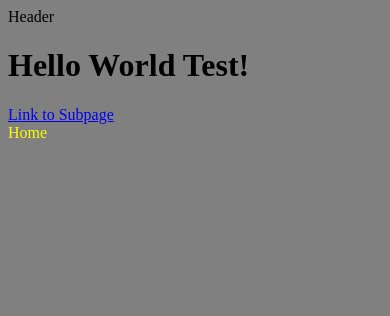
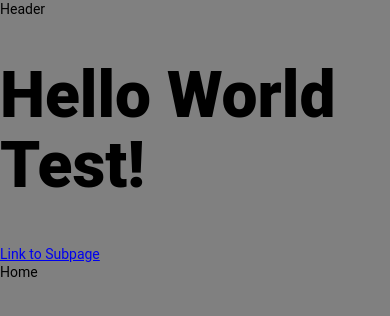
Before and after one commit to SchmokStock/fend-cafe-project, a website built with Vite: page src/index.html in a window 390 px wide. Built offline with nearby package versions, Linux system fonts and the light colour scheme; a web font is replaced by a local one.

Commit message:
style guide the font sizes mobile and desktop

```diff
--- a/src/css/base.css
+++ b/src/css/base.css
@@ -1,12 +1,57 @@
 body {
   background: grey;
+  padding: 0;
+  margin: 0;
+  box-sizing: border-box;
+  list-style-type: none;
+  text-decoration: none;
+
+  /* <STYLE GUIDE MOBILE> */
+  font-family: "Roboto", sans-serif;
+  font-size: 14px;
+  line-height: 1.3;
+  font-weight: 400;
+
 
   @media (min-width: 768px) {
-    color: red;
+    font-size: 18px;
+    line-height: 1.3;
+    font-weight: 400;
   }
 }
 
-main {
+h1 {
+  font-size: 64px;
+  line-height: 1.1;
+  font-weight: 900;
+
+  @media (min-width: 768px) {
+    font-size: 96px;
+  }
+}
+
+h2 {
+  font-size: 36px;
+  line-height: 1.1;
+  font-weight: 900;
+
+  @media (min-width: 768px) {
+    font-size: 48px;
+  }
+}
+
+h3 {
+  font-size: 32px;
+  line-height: 1.1;
+  font-weight: 900;
+
+  @media (min-width: 768px) {
+    font-size: 42px;
+  }
+}
+
+
+/* main {
   margin: 0 auto;
   max-width: 1440px;
 
@@ -17,13 +62,13 @@ main {
       color: var(--div-color);
     }
   }
-}
+} */
 
 img {
   max-width: 100%;
   height: auto;
 }
 
-h2 {
+/* h2 {
   font-size: var(--h2-font-size);
-}
+} */
--- a/src/css/components/hero.css
+++ b/src/css/components/hero.css
@@ -1,4 +1,4 @@
-.hero {
+/* .hero {
   color: red;
   position: relative;
 }
@@ -14,4 +14,4 @@
 .hero-img {
   filter: grayscale(50%);
   z-index: 5;
-}
+} */
```
Also changed, not shown: src/git-hub-help/index.html (added, +30 -0 lines), src/das-Café/index.html (renamed from src/sub-page/index.html), 1 other file.
